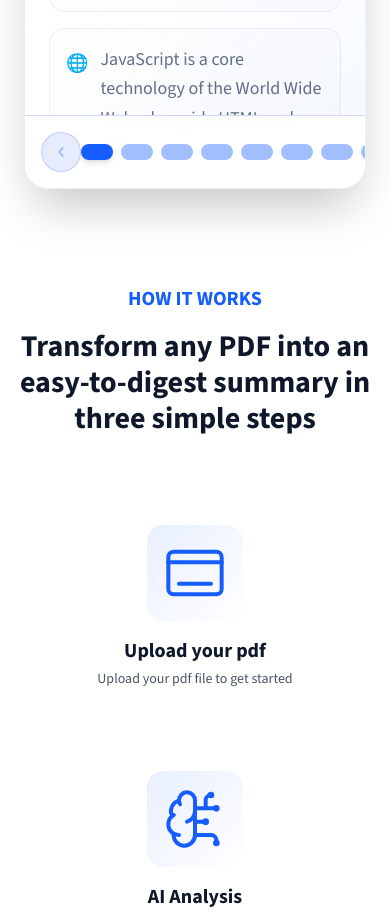
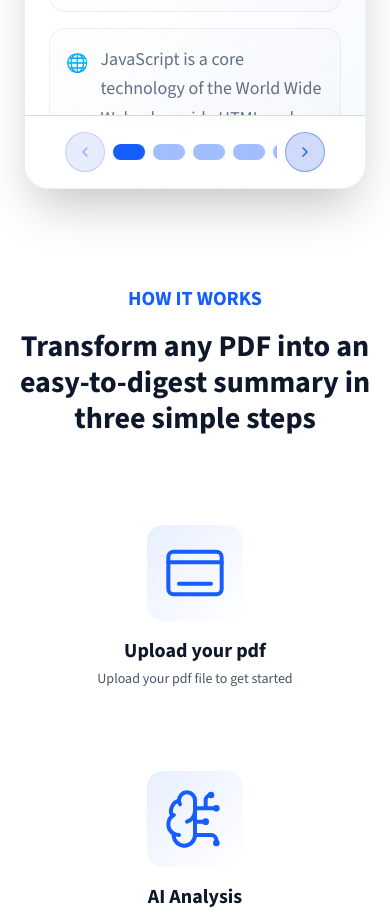
Before and after one commit to Abhijithbineesh/easy-pdf, a Next.js app: page / in a window 390 px wide. Shown: the part 1160-2077 px from the top of the page. Built offline with nearby package versions, Linux system fonts and the light colour scheme; no server answers.

Commit message:
Fix navigation controls responsiveness

```diff
--- a/components/summaries/navigation-controls.tsx
+++ b/components/summaries/navigation-controls.tsx
@@ -17,27 +17,28 @@ export function NavigationControls({
 }) {
   return (
     <div className="absolute bottom-0 left-0 right-0 p-4 bg-background/95 backdrop-blur-sm border-t border-blue-700/20">
-      <div className="flex items-center justify-between">
+      <div className="container mx-auto max-w-full px-2">
+        <div className="flex items-center justify-between max-w-full overflow-x-hidden">
           <Button
             variant={"ghost"}
             size={"icon"}
             onClick={onPrevious}
             disabled={currentSection === 0}
             className={cn(
-            "rounded-full w-10 h-10 transition-all duration-200 bg-blue-700/20 hover:bg-blue-700/40 border border-blue-700/40 text-blue-600",
+              "rounded-full w-10 h-10 shrink-0 transition-all duration-200 bg-blue-700/20 hover:bg-blue-700/40 border border-blue-700/40 text-blue-600",
               currentSection === 0 && "opacity-40 cursor-not-allowed"
             )}
           >
             <ChevronLeft className="h-5 w-5" />
           </Button>
 
-        <div className="flex gap-2">
+          <div className="flex gap-2 mx-2 overflow-x-auto">
             {Array.from({ length: totalSections }).map((_, index) => (
               <button
                 key={index}
                 onClick={() => onSectionSelect(index)}
                 className={cn(
-                "w-2.5 h-2.5 rounded-full transition-all duration-300",
+                  "w-2.5 h-2.5 rounded-full transition-all duration-300 shrink-0",
                   currentSection === index
                     ? "bg-blue-600 shadow-md"
                     : "bg-blue-600/40 hover:bg-blue-600/70"
@@ -52,7 +53,7 @@ export function NavigationControls({
             onClick={onNext}
             disabled={currentSection === totalSections - 1}
             className={cn(
-            "rounded-full w-10 h-10 transition-all duration-200 bg-blue-700/20 hover:bg-blue-700/40 border border-blue-700/40 text-blue-600",
+              "rounded-full w-10 h-10 shrink-0 transition-all duration-200 bg-blue-700/20 hover:bg-blue-700/40 border border-blue-700/40 text-blue-600",
               currentSection === totalSections - 1 && "opacity-40 cursor-not-allowed"
             )}
           >
@@ -60,5 +61,6 @@ export function NavigationControls({
           </Button>
         </div>
       </div>
+    </div>
   );
 }
```
Lines whose indentation alone changed are shown as unchanged.
